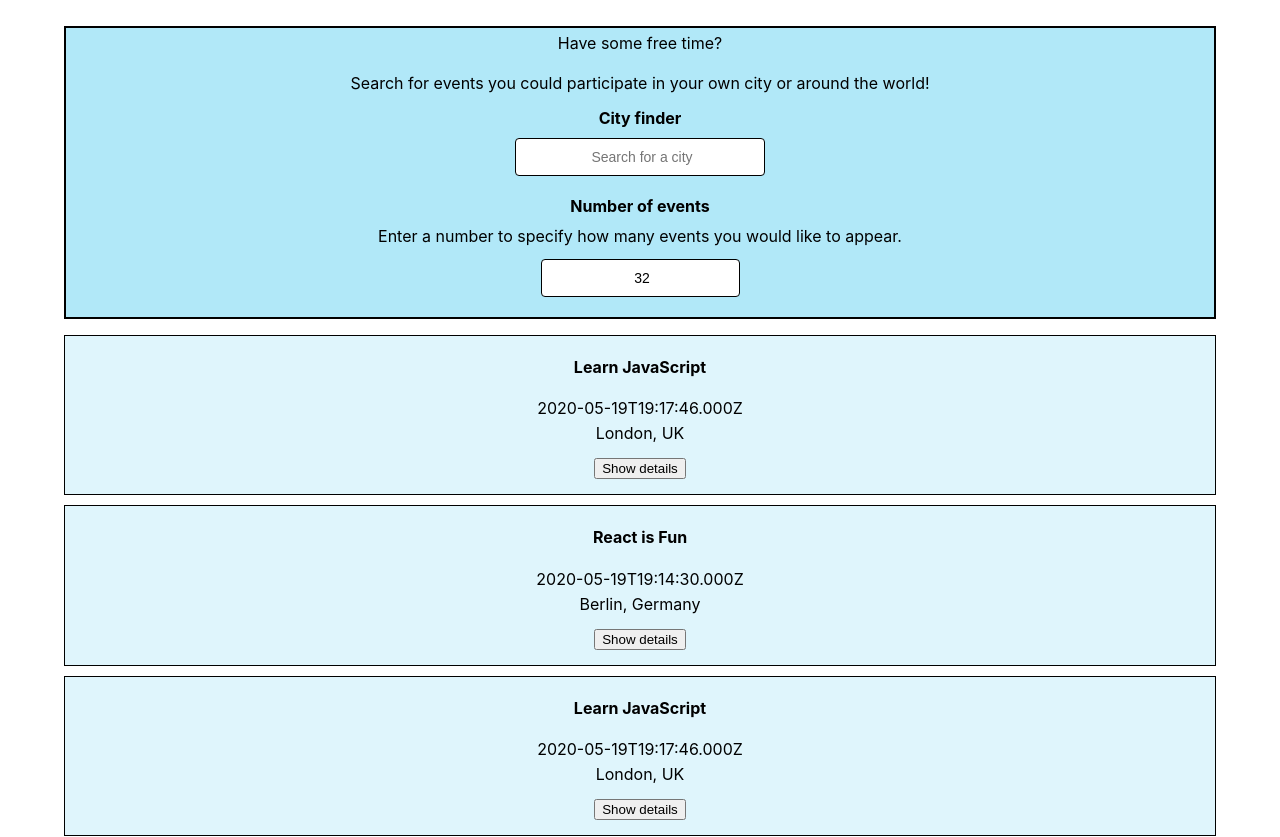
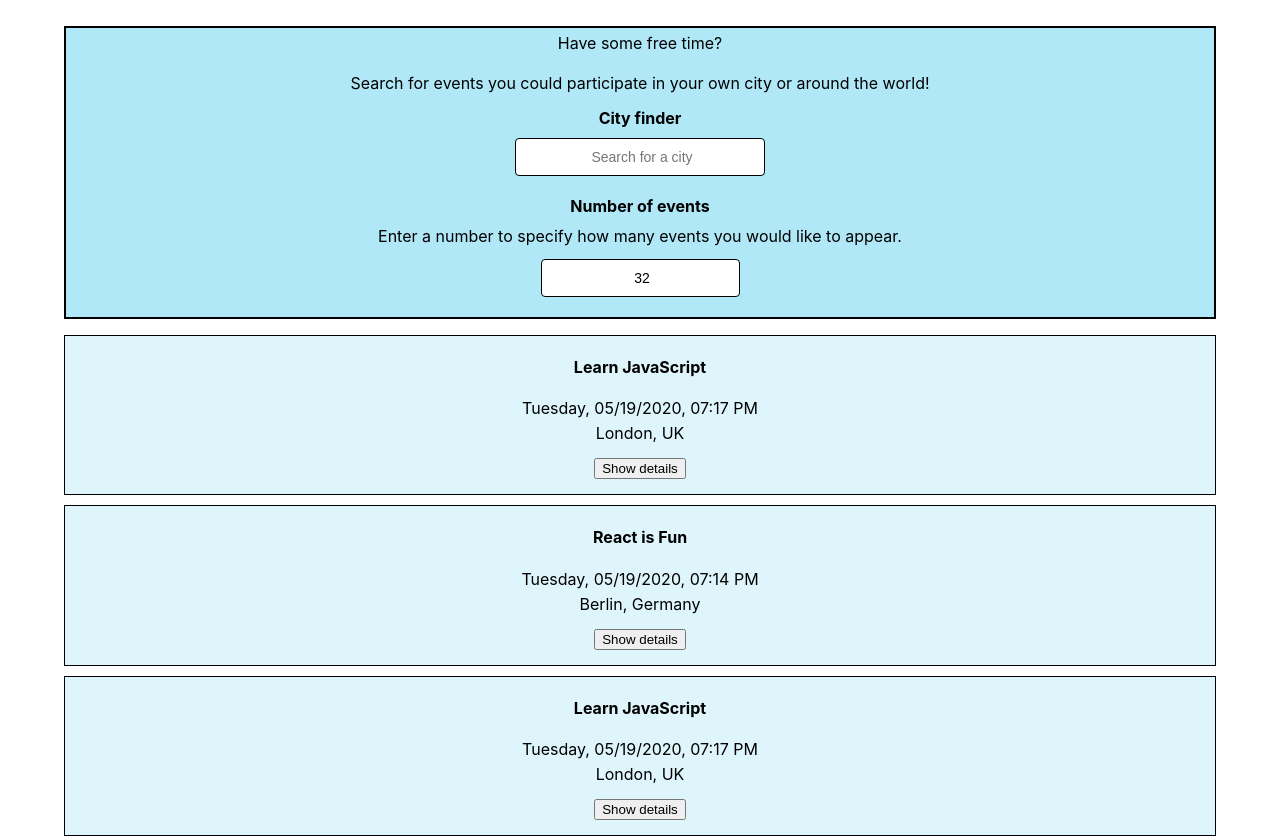
Before and after one commit to AlexaCai/meet-app, a React (Create React App) app: page / in a window 1280 px wide. Shown: the top 837 px of the page. Built offline with nearby package versions, Linux system fonts and the light colour scheme.

Commit message:
Update to format event starting time correctly

```diff
--- a/src/components/Event.js
+++ b/src/components/Event.js
@@ -16,7 +16,7 @@
       {/* Display event summary */}
       <h4 id="event-summary">{event.summary}</h4>
       {/* Display event start time */}
-      <p>{event.created}</p>
+      <p>{formatDate(event.created)}</p>
       {/* Display event location */}
       <p>{event.location}</p>
       {/* Conditionally render the details section based on 'showDetails' state. The contents inside the parentheses following showDetails && are only rendered if the showDetails state is true. */}
@@ -41,4 +41,11 @@
   );
 };
 
+    //***Function to format the start time of each event correctly. This const in exported so it can be used inside Event.test.js prop extracting and make the test 'collapsed event has a start time' run succcessfully (otherwise, since the function is defined inside the Event.js component, it wouldnt accessible in Event.test.js file directly).
+    export const formatDate = (isoDate) => {
+      const options = { weekday: 'long', year: 'numeric', month: '2-digit', day: '2-digit', hour: '2-digit', minute: '2-digit' };
+      const formattedDate = new Date(isoDate).toLocaleDateString('en-US', options);
+      return formattedDate;
+    };
+
 export default Event;
```
